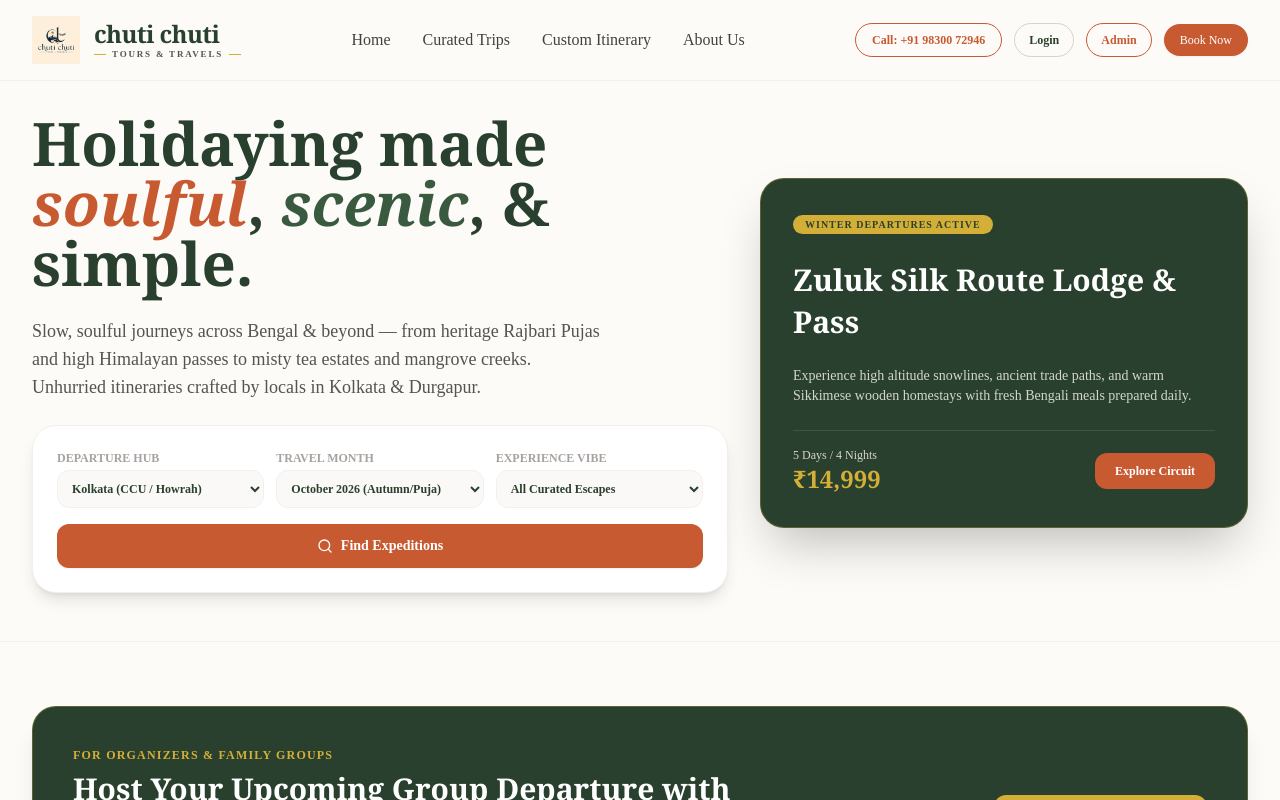
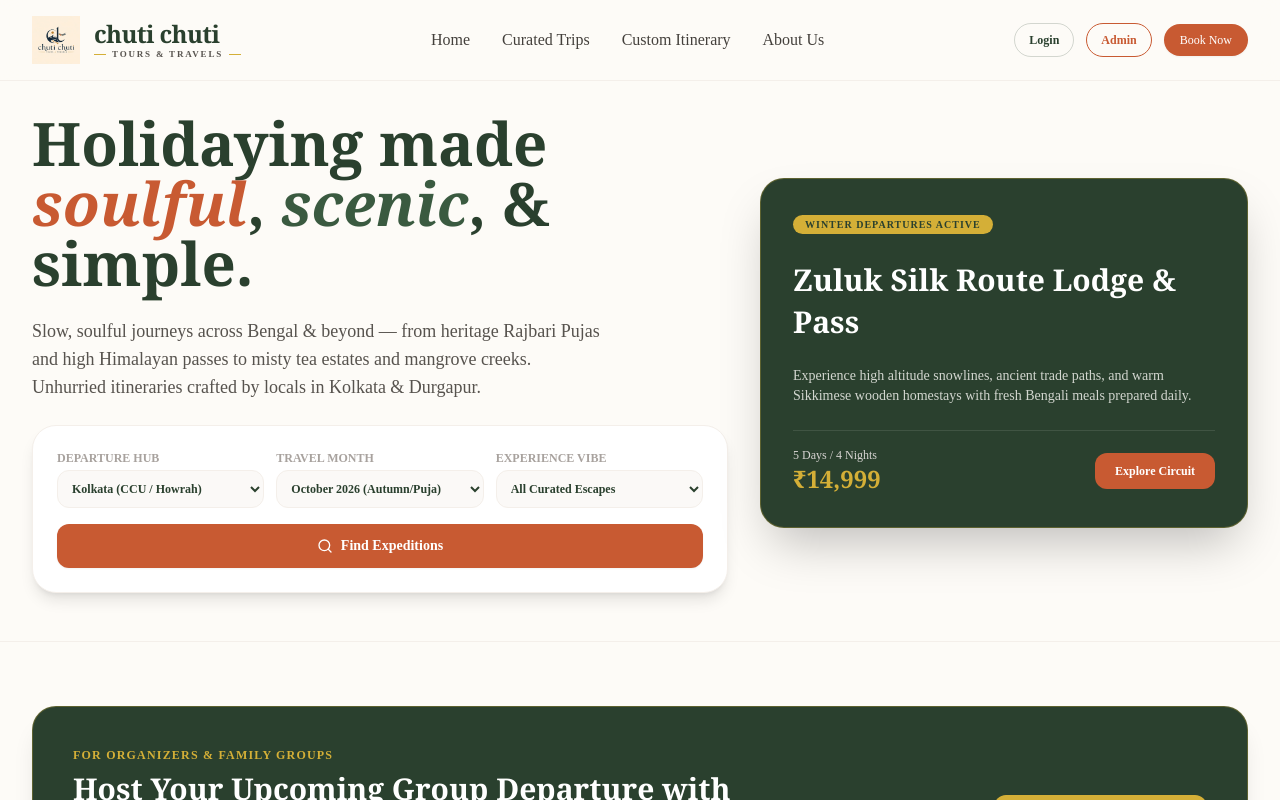
Before and after one commit to Kirigaya707/CCTT-Website, a Next.js app: page / in a window 1280 px wide. Shown: the top 800 px of the page. Built offline with nearby package versions, Linux system fonts and the light colour scheme; no server answers.

Commit message:
Update navbar

```diff
--- a/src/components/Navbar.tsx
+++ b/src/components/Navbar.tsx
@@ -74,8 +74,6 @@
         </nav>
 
         <div className="flex items-center gap-3">
-          <a href="tel:+919830072946" className="hidden lg:inline-flex items-center justify-center px-4 py-2 rounded-full border border-terracotta text-terracotta hover:bg-terracotta hover:text-white transition-all text-xs font-semibold">Call: +91 98300 72946</a>
-
           {isLoggedIn ? (
             <>
               <Link href="/profile" className="px-3.5 py-2 rounded-full border border-moss-dark/20 text-moss-dark hover:bg-sand transition-all text-xs font-bold">
```
